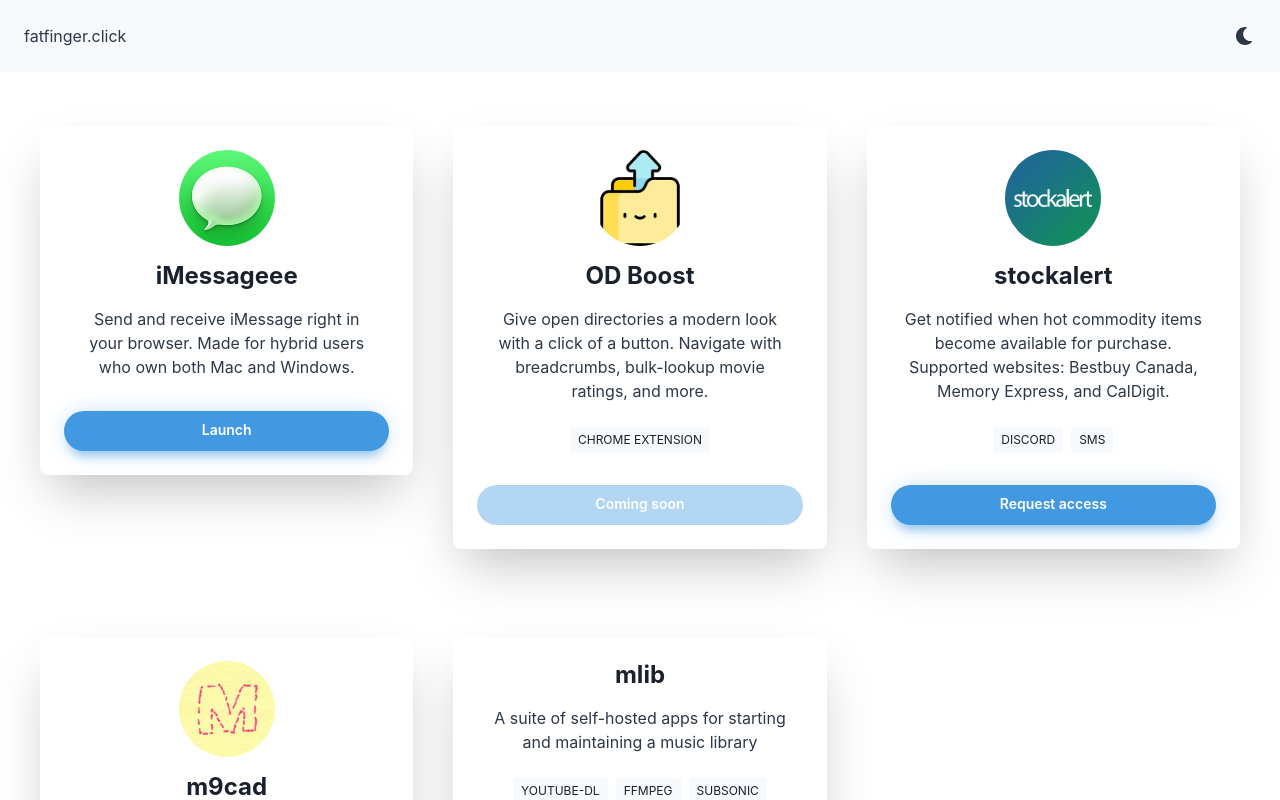
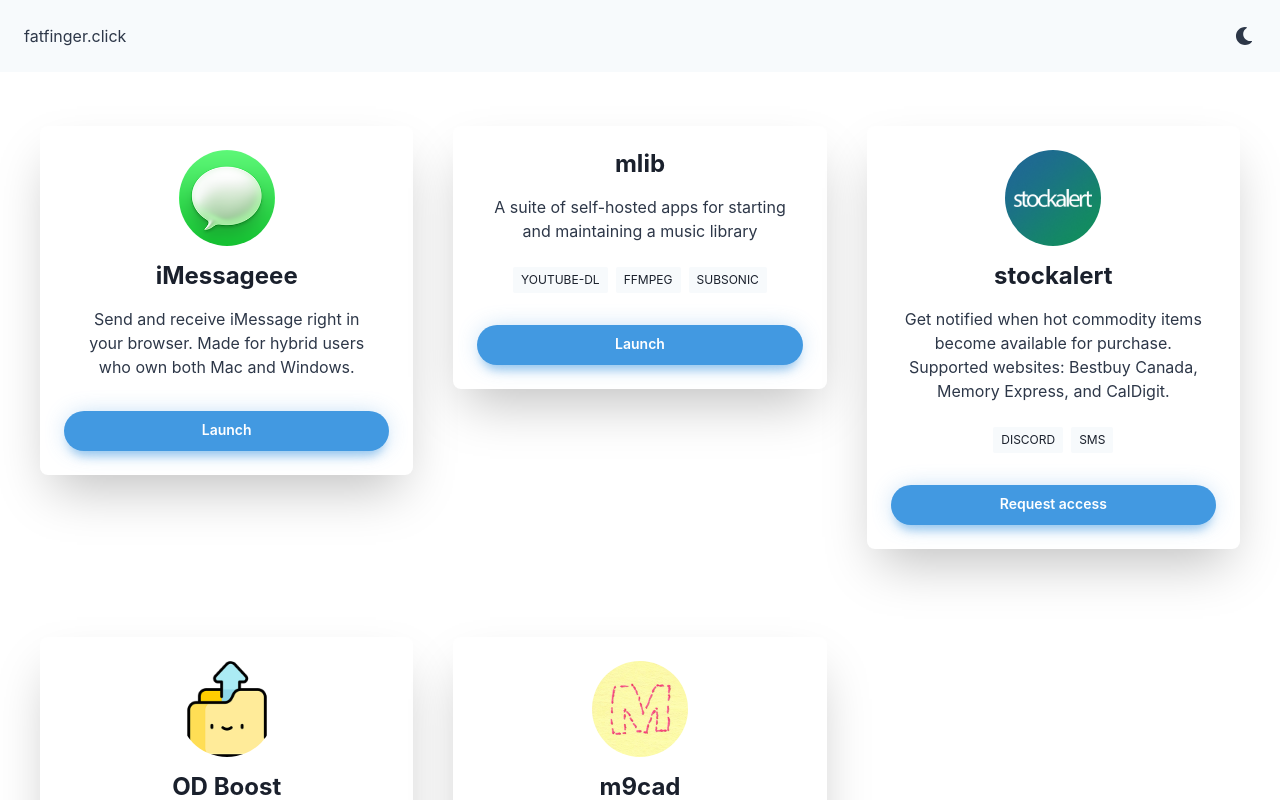
Before and after one commit to jaeseopark/fatfinger.click, a React (Create React App) app: page / in a window 1280 px wide. Shown: the top 800 px of the page. Built offline with nearby package versions, Linux system fonts and the light colour scheme.

Commit message:
fix: release status

```diff
--- a/src/AppCard.tsx
+++ b/src/AppCard.tsx
@@ -21,11 +21,11 @@
 }) => {
   const getButtonLabel = () => {
     switch (releaseStatus) {
-      case "production":
+      case "live":
         return "Launch";
       case "installable":
         return "Install";
-      case "beta":
+      case "experiment":
         return "Request access";
       default:
         return "Coming soon";
--- a/src/AppGrid.tsx
+++ b/src/AppGrid.tsx
@@ -11,11 +11,28 @@
 export const APPS: App[] = [
   {
     name: "iMessageee",
-    releaseStatus: "production",
+    releaseStatus: "live",
     logoSource: imessageeeIcon,
     description:
       "Send and receive iMessage right in your browser. Made for hybrid users who own both Mac and Windows.",
     primaryLink: "https://imessageee.fatfinger.click/",
+  },
+  {
+    name: "mlib",
+    releaseStatus: "live",
+    description:
+      "A suite of self-hosted apps for starting and maintaining a music library",
+    primaryLink: "https://mlib.fatfinger.click/",
+    tags: ["youtube-dl", "ffmpeg", "subsonic"],
+  },
+  {
+    name: "stockalert",
+    releaseStatus: "experiment",
+    description:
+      "Get notified when hot commodity items become available for purchase. Supported websites: Bestbuy Canada, Memory Express, and CalDigit.",
+    primaryLink: "https://github.com/jaeseopark/stockalert/issues/new",
+    logoSource: stockalertIcon,
+    tags: ["discord", "SMS"],
   },
   {
     name: "OD Boost",
@@ -27,29 +44,12 @@
     logoSource: odBoostIcon,
   },
   {
-    name: "stockalert",
-    releaseStatus: "beta",
-    description:
-      "Get notified when hot commodity items become available for purchase. Supported websites: Bestbuy Canada, Memory Express, and CalDigit.",
-    primaryLink: "https://github.com/jaeseopark/stockalert/issues/new",
-    logoSource: stockalertIcon,
-    tags: ["discord", "SMS"],
-  },
-  {
     name: "m9cad",
     releaseStatus: "development",
     description:
       "Trace lines and curves over a live video and export them as SVG files.",
     readMoreLink: "https://github.com/jaeseopark/m9cad",
     logoSource: m9cadIcon,
-  },
-  {
-    name: "mlib",
-    releaseStatus: "development",
-    description:
-      "A suite of self-hosted apps for starting and maintaining a music library",
-    primaryLink: "https://mlib.fatfinger.click/",
-    tags: ["youtube-dl", "ffmpeg", "subsonic"],
   },
 ];
 
--- a/src/type/app.ts
+++ b/src/type/app.ts
@@ -1,4 +1,4 @@
-export type ReleaseStatus = "production" | "installable" | "beta" | "development";
+export type ReleaseStatus = "live" | "installable" | "experiment" | "development";
 
 type App = {
   name: string;
```
Also changed, not shown: 1 other file (tests, documents, lock files or other folders).
